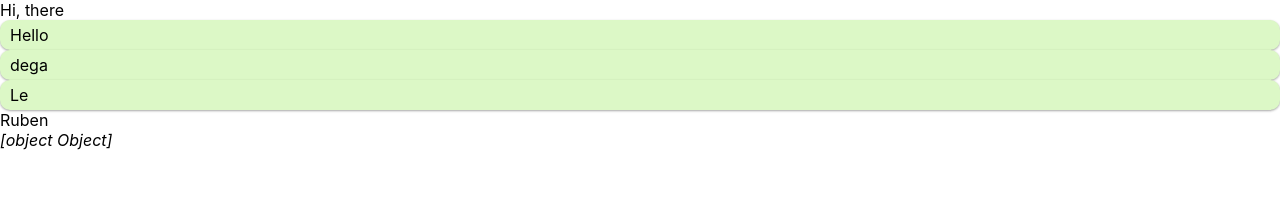
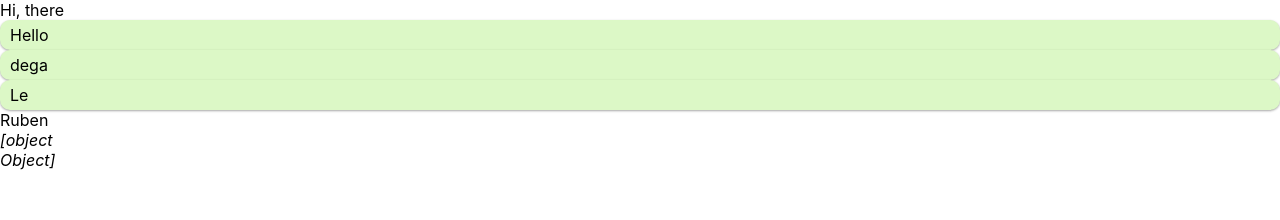
Before and after one commit to orangeflame/chatting-room-ui, a Next.js app: page / in a window 1280 px wide. Shown: the top 220 px of the page. Built offline with nearby package versions, Linux system fonts and the light colour scheme.

Commit message:
enhance the icon

```diff
--- a/modules/chat/components/Bubble/component.tsx
+++ b/modules/chat/components/Bubble/component.tsx
@@ -1,4 +1,4 @@
-import styled from "modules/core/styles";
+import { styled } from "modules/core/styles";
 const Container = styled.div`
   background: ${({ theme }) => theme.colorPrimary};
   border-radius: ${({ theme }) => theme.sizeCornerBubble};
--- a/modules/core/styles/index.ts
+++ b/modules/core/styles/index.ts
@@ -13,5 +13,4 @@ const {
   withTheme,
 } = styledComponents as ThemedStyledComponentsModule<Theme>;
 
-export { css, injectGlobal, keyframes, ThemeProvider, themes, withTheme, Theme };
-export default styled;
+export { css, injectGlobal, keyframes, ThemeProvider, themes, withTheme, Theme, styled };
--- a/modules/icons/components/Icon/component.tsx
+++ b/modules/icons/components/Icon/component.tsx
@@ -1,7 +1,7 @@
 import * as React from "react";
 
 export interface Props {
-  src: string;
+  src: any;
   className?: string;
 }
 
--- a/modules/icons/components/Icon/index.ts
+++ b/modules/icons/components/Icon/index.ts
@@ -1 +1 @@
-export { Component as Icon } from "./component";
+export { Styled as Icon } from "./styled";
--- a/modules/icons/components/Icon/styled.ts
+++ b/modules/icons/components/Icon/styled.ts
@@ -0,0 +1,17 @@
+import styled from "styled-components";
+
+import { Component } from "./component";
+
+export const Styled = styled(Component)`
+  display: flex;
+  align-items: flex-start;
+  justify-content: flex-start;
+  width: 1em;
+
+  > svg {
+    fill: currentColor;
+    flex-basis: 100%;
+    stroke-width: 0;
+    stroke: currentColor;
+  }
+`;
```
